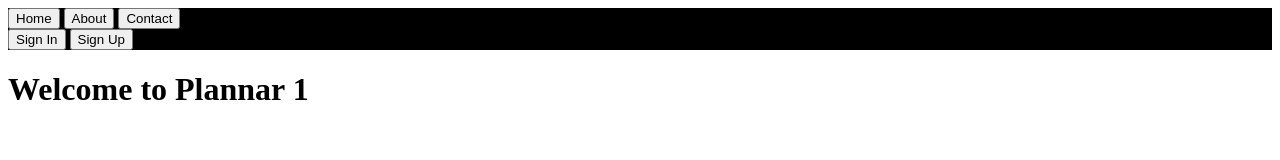
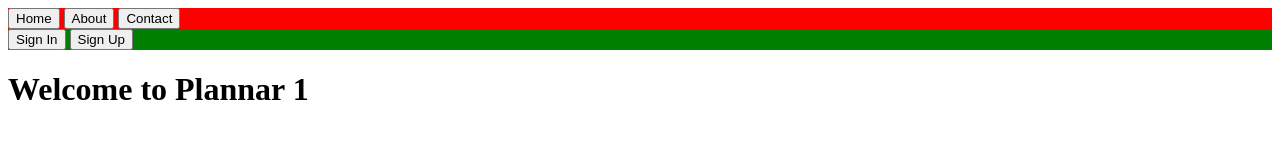
Before and after one commit to CaffeMacchiato/Plannar-Updated, a plain HTML site: page index.html in a window 1280 px wide. Drawn offline with Linux system fonts and the light colour scheme.

Commit message:
Update homepage.css

```diff
--- a/homepage.css
+++ b/homepage.css
@@ -2,4 +2,17 @@
   background-color: black;
   width: 100%;
   height: 10%;
+  flex-direction: row;
 }
+
+.nav-bar-left {
+  flex-direction: row;
+  justify-content: flex-start;
+  background-color: red;
+}
+
+.nav-bar-right {
+  flex-direction: row;
+  justify-content: flex-end;
+  background-color: green;
+}
```
